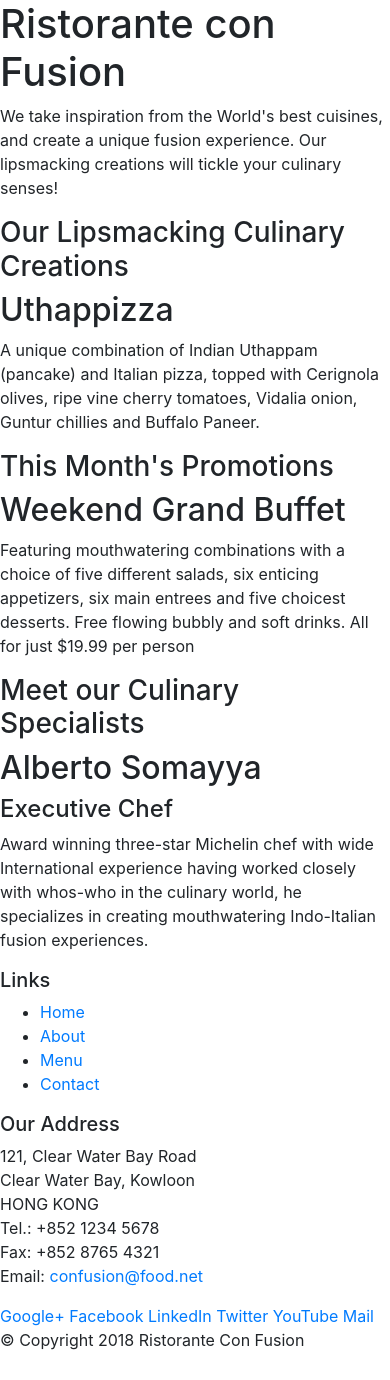
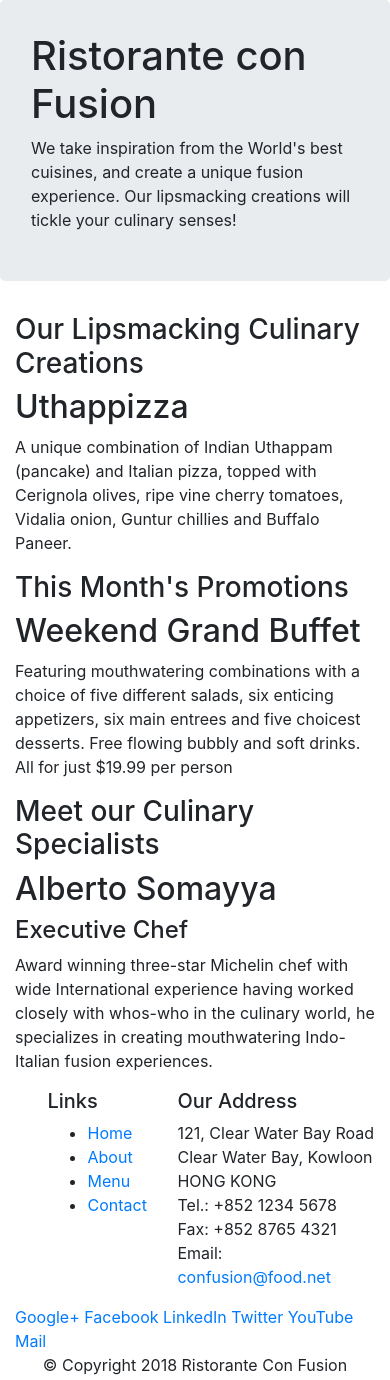
Before and after one commit to alecvinent/1---coursera---Front-End-Web-UI-Frameworks-and-Tools---Bootstrap-4, a website: page index.html in a window 390 px wide. Drawn offline with nearby package versions, Linux system fonts and the light colour scheme.

Commit message:
Responsive Design and Bootstrap Grid System Part 1

```diff
--- a/index.html
+++ b/index.html
@@ -14,57 +14,59 @@
 
 <body>
 
-    <header>
-        <div>
-            <div>
-                <div>
+    <header class=jumbotron>
+        <div class="container">
+            <div class="row">
+                <div class="col-12 col-sm-6">
                     <h1>Ristorante con Fusion</h1>
                     <p>We take inspiration from the World's best cuisines, and create a unique fusion experience. Our lipsmacking creations will tickle your culinary senses!</p>
                 </div>
-                <div>
+                <div class="col-12 col-sm col-md">
                 </div>
             </div>
         </div>
     </header>
 
-    <div>
-        <div>
-            <div>
+    <!-- main content -->
+    <div class="container">
+        <div class="row">
+            <div class="col-12 col-sm-4 order-sm-last col-md-3">
                 <h3>Our Lipsmacking Culinary Creations</h3>
             </div>
-            <div>
+            <div class="col col-sm- order-sm-first col-md">
                 <h2>Uthappizza</h2>
                 <p>A unique combination of Indian Uthappam (pancake) and Italian pizza, topped with Cerignola olives, ripe vine cherry tomatoes, Vidalia onion, Guntur chillies and Buffalo Paneer.</p>
             </div>
         </div>
 
 
-        <div>
-            <div>
+        <div class="row">
+            <div class="col-12 col-sm-4 col-md-3">
                 <h3>This Month's Promotions</h3>
             </div>
-            <div>
+            <div class="col col-sm-8 col-md">
                 <h2>Weekend Grand Buffet</h2>
                 <p>Featuring mouthwatering combinations with a choice of five different salads, six enticing appetizers, six main entrees and five choicest desserts. Free flowing bubbly and soft drinks. All for just $19.99 per person </p>
             </div>
         </div>
 
-        <div>
-            <div>
+        <div class="row">
+            <div class="col-12 col-sm-4 order-sm-last col-md-3">
                 <h3>Meet our Culinary Specialists</h3>
             </div>
-            <div>
+            <div class="col col-sm-8 order-sm-first col-md">
                 <h2>Alberto Somayya</h2>
                 <h4>Executive Chef</h4>
                 <p>Award winning three-star Michelin chef with wide International experience having worked closely with whos-who in the culinary world, he specializes in creating mouthwatering Indo-Italian fusion experiences. </p>
             </div>
         </div>
     </div>
+    <!-- ./main content -->
 
     <footer>
-        <div>
-            <div>
-                <div>
+        <div class="container">
+            <div class="row">
+                <div class="col-4 offset-1 col-sm-2">
                     <h5>Links</h5>
                     <ul>
                         <li><a href="#">Home</a></li>
@@ -73,7 +75,7 @@
                         <li><a href="#">Contact</a></li>
                     </ul>
                 </div>
-                <div>
+                <div class="col-7 col-sm-5">
                     <h5>Our Address</h5>
                     <address>
 		              121, Clear Water Bay Road<br>
@@ -84,7 +86,7 @@
 		              Email: <a href="mailto:confusion@food.net">confusion@food.net</a>
 		           </address>
                 </div>
-                <div>
+                <div class="col-12 col-sm-4">
                     <div>
                         <a href="http://google.com/+">Google+</a>
                         <a href="http://www.facebook.com/profile.php?id=">Facebook</a>
@@ -95,8 +97,8 @@
                     </div>
                 </div>
            </div>
-           <div>
-                <div>
+           <div class="row justify-content-center">
+                <div class="col-auto">
                     <p>© Copyright 2018 Ristorante Con Fusion</p>
                 </div>
            </div>
```
